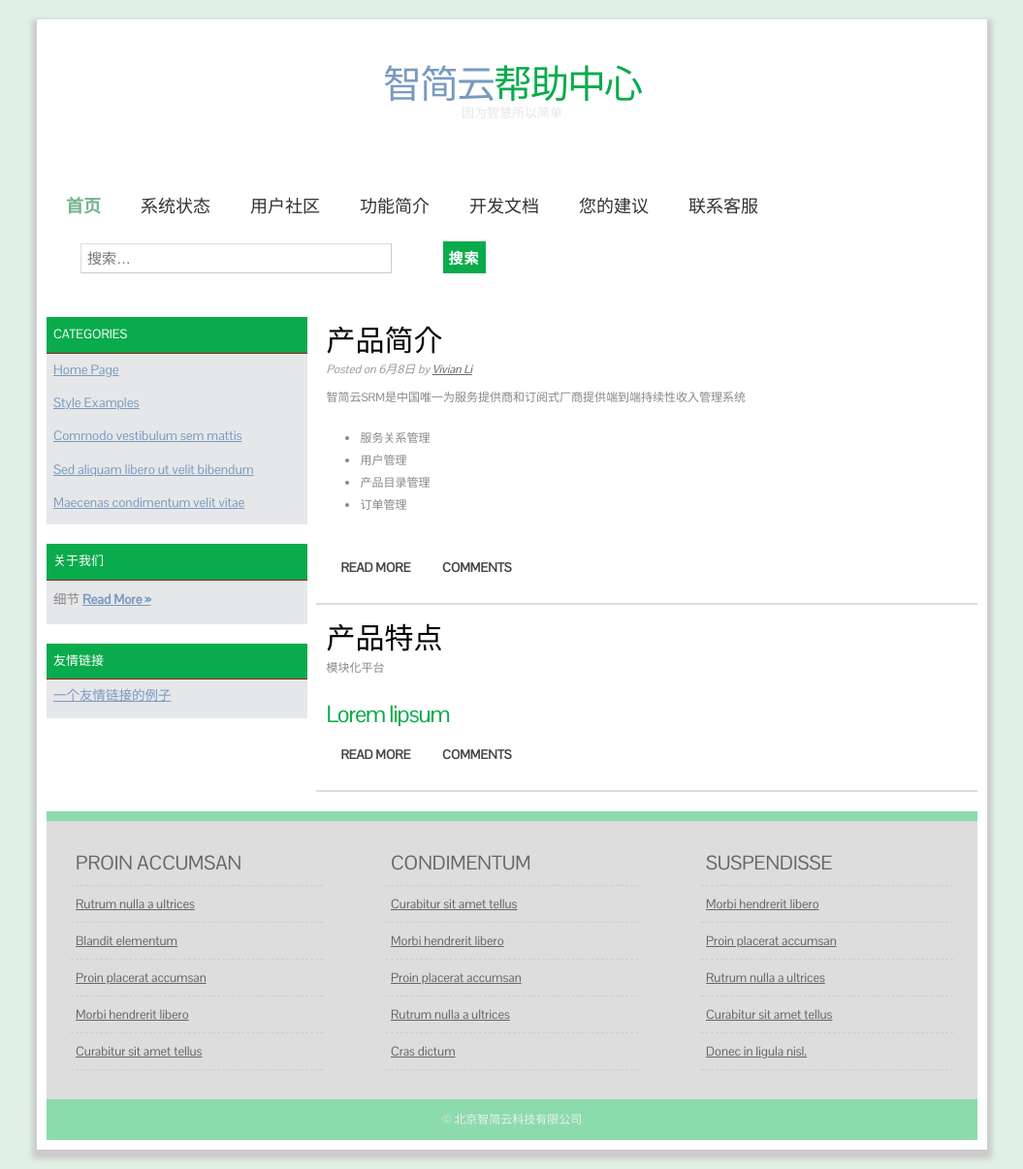
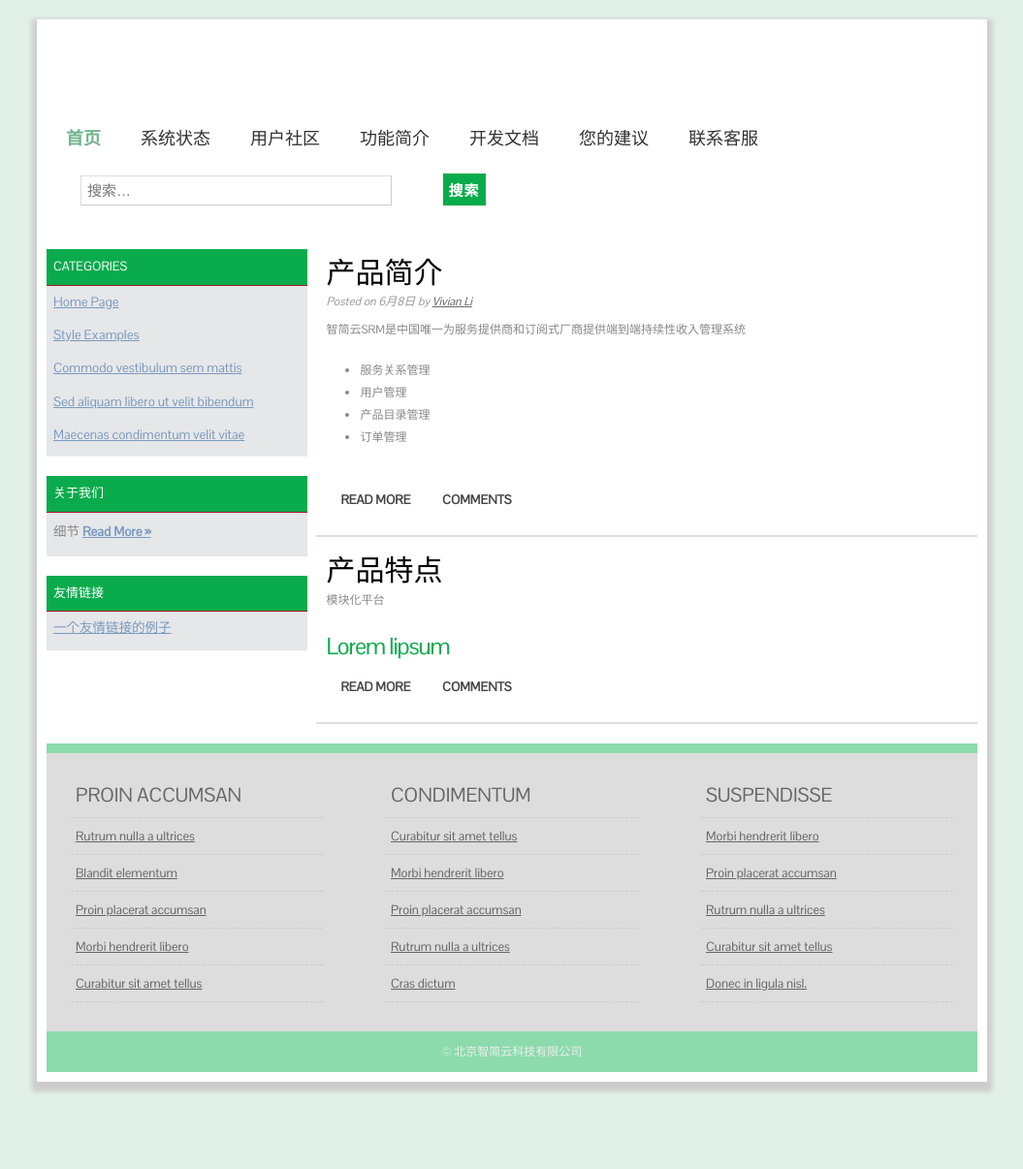
Before and after one commit to dreampivot/slipscloud.github.io, a Jekyll site: the page help/help-index.html, which Jekyll copies as it is, in a window 1280 px wide. Shown: the whole page at 97% size, without its empty margins (112-1167 px from the left). Built offline with Jekyll 4.4.1, drawn with Linux system fonts in a browser that asks for light colours; after the commit the page ends 1136 px from its top, so only the background shows below that.

Commit message:
Update help-index.html

```diff
--- a/help/help-index.html
+++ b/help/help-index.html
@@ -10,8 +10,7 @@
 <body>
 <div id="container">
     <header>
-    	<h1><a href="/">智简云<span>帮助中心</span></a></h1>
-        <h2>因为智慧所以简单</h2>
+
     </header>
     <nav>
     	<ul>
```
